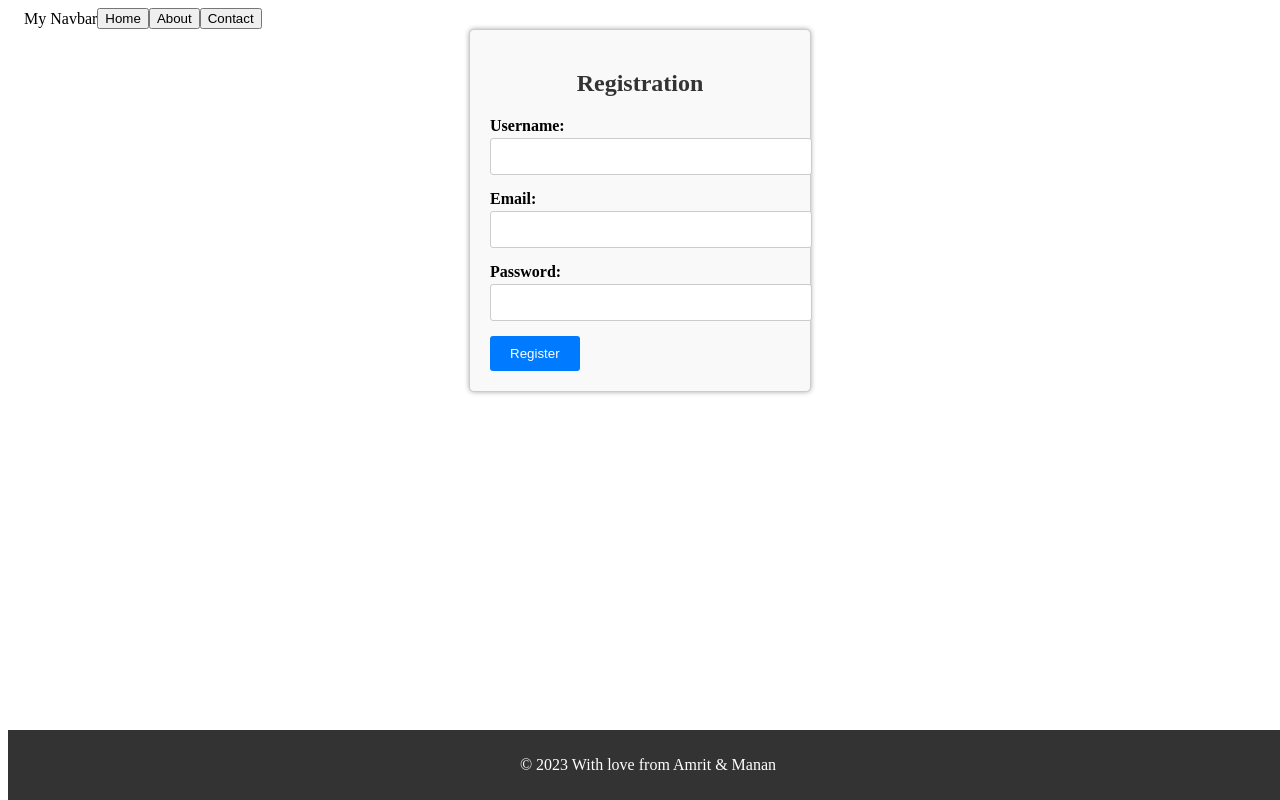
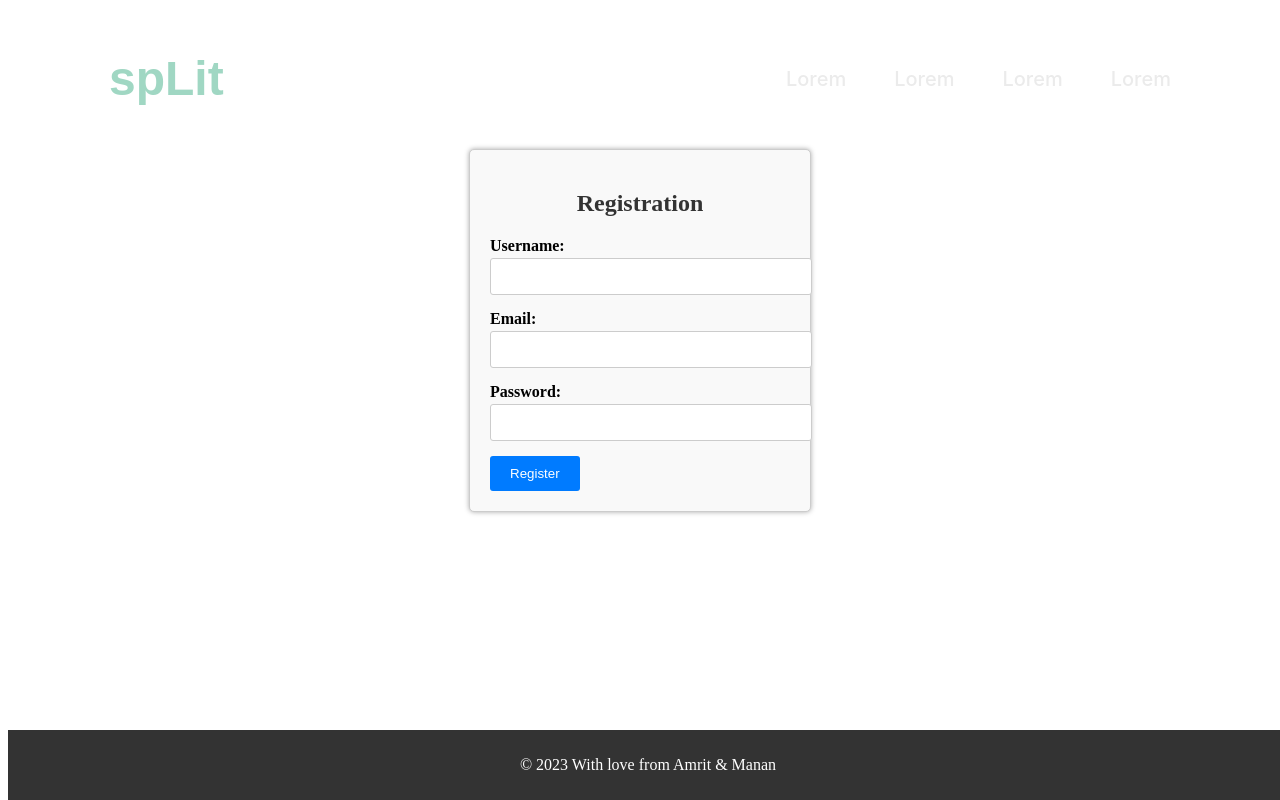
Before and after one commit to mananmathur7701/Splitwise, an Angular app in the folder Splitwise_Frontend/: page / in a window 1280 px wide. Built offline with nearby package versions, Linux system fonts and the light colour scheme.

Commit message:
landing page updated

```diff
--- a/Splitwise_Frontend/src/app/app.component.css
+++ b/Splitwise_Frontend/src/app/app.component.css
@@ -0,0 +1,7 @@
+
+* {
+    background:  #1a1a1a;
+}
+app-footer {
+    width: 100vw;
+}
--- a/Splitwise_Frontend/src/app/app.module.ts
+++ b/Splitwise_Frontend/src/app/app.module.ts
@@ -10,6 +10,7 @@ import { FooterComponent } from './components/footer/footer.component';
 import { HeaderComponent } from './components/header/header.component';
 import { RouterModule } from '@angular/router';
 import { MatToolbarModule } from '@angular/material/toolbar';
+import { LandingComponent } from './landing/landing.component';
 
 
 
@@ -22,6 +23,7 @@ import { MatToolbarModule } from '@angular/material/toolbar';
     DashboardComponent,
     FooterComponent,
     HeaderComponent,
+    LandingComponent,
 
 
   ],
--- a/Splitwise_Frontend/src/app/components/header/header.component.css
+++ b/Splitwise_Frontend/src/app/components/header/header.component.css
@@ -0,0 +1,34 @@
+.frame-1 {
+  background: transparent;
+  padding: 43px 101px 43px 101px;
+  display: flex;
+  flex-direction: row;
+  align-items: center;
+  justify-content: space-between;
+  /* width: 100%; */
+  position: relative;
+  /* overflow: hidden; */
+  max-width: 100vw;
+}
+.sp-lit {
+  color: #a0d7c3;
+  text-align: left;
+  font: 700 48px "Amiri", sans-serif;
+  position: relative;
+}
+.frame-2 {
+  display: flex;
+  flex-direction: row;
+  gap: 48px;
+  align-items: center;
+  justify-content: flex-start;
+  flex-shrink: 1;
+  width: max-content !important;
+  position: relative;
+}
+.lorem {
+  color: #ebebeb;
+  text-align: left;
+  font: 500 20px "Inter", sans-serif;
+  position: relative;
+}
--- a/Splitwise_Frontend/src/app/components/header/header.component.html
+++ b/Splitwise_Frontend/src/app/components/header/header.component.html
@@ -1,9 +1,24 @@
 <!-- <p>header works!</p> -->
+<!--
+<mat-toolbar color="transparent">
+  <div class="logo">
+    <img src="../../../assets/flame-bitcoin-p2p-3.png">
+  </div>
+    <span style="margin-right: 10px">SPLIttR</span>
+    <span class="spacer"></span>
+    <button mat-button routerLink="/" style="border-radius: 5px; margin-right: 10px;">Home</button>
+    <button mat-button routerLink="/about" style="border-radius: 5px; margin-right: 10px;">About</button>
+    <button mat-button routerLink="/contact" style="border-radius: 5px; margin-right: 10px;">Contact</button>
+    <button mat-button routerLink="/" style="border-radius: 5px; margin-left: auto; margin-right: 10px;">Login</button>
+    <button mat-button routerLink="/about" style="border-radius: 5px; margin-right: 10px;">Signup</button>
+  </mat-toolbar> -->
 
-<mat-toolbar color="primary">
-    <span>My Navbar</span>
-    <span class="spacer"></span>
-    <button mat-button routerLink="/">Home</button>
-    <button mat-button routerLink="/about">About</button>
-    <button mat-button routerLink="/contact">Contact</button>
-  </mat-toolbar>
+  <div class="frame-1">
+    <div class="sp-lit">spLit</div>
+    <div class="frame-2">
+      <div class="lorem">Lorem</div>
+      <div class="lorem">Lorem</div>
+      <div class="lorem">Lorem</div>
+      <div class="lorem">Lorem</div>
+    </div>
+  </div>
--- /dev/null
+++ b/Splitwise_Frontend/src/app/landing/landing.component.css
@@ -0,0 +1,81 @@
+
+/* body {
+    background-color: #b33d3d; /* Replace with your chosen background color
+  }
+  */
+  .frame-5,
+.frame-5 * {
+  box-sizing: border-box;
+}
+.frame-5 {
+  width: 1843px;
+  height: 761px;
+  position: relative;
+}
+.frame-4 {
+  width: 1688px;
+  height: 564px;
+  position: absolute;
+  left: 155px;
+  top: 0px;
+}
+._3-d-casual-life-guy-shopping-online-1 {
+  width: 534px;
+  height: 567px;
+  position: absolute;
+  left: 1036px;
+  top: 19px;
+}
+.frame-3 {
+  display: flex;
+  flex-direction: column;
+  gap: 28px;
+  align-items: flex-start;
+  justify-content: flex-start;
+  position: absolute;
+  left: 155px;
+  top: 86px;
+}
+.lorem-ipsum {
+  color: #a0d7c3;
+  text-align: left;
+  font: 700 113px/140% "Amiri", sans-serif;
+  position: relative;
+}
+.lorem-ipsum-dolor-sit-amet-consectetur-adipisicing-elit-repellat-animi-ratione-eligendi-repellendus-nemo-doloremque-dolor-delectus-esse-doloribus-quaerat-vero-corrupti-ex-voluptate-fuga-officiis-quam-corporis-sunt-quidem {
+  color: #80938c;
+  text-align: left;
+  font: 400 27px "Inter", sans-serif;
+  position: relative;
+  width: 759px;
+}
+.vector {
+  position: absolute;
+  left: 0px;
+  top: 33px;
+  overflow: visible;
+  z-index: 0;
+}
+.download-button {
+  padding: 16px 48px;
+  background: #a0d7c3;
+  color: #143a2c;
+  font-weight: 500;
+  font-size: 18px;
+  border: 0;
+  border-radius: 6px;
+  width: max-content;
+  z-index: 99999999;
+}
+
+.download-button:hover {
+  background: #427462;
+  color: white;
+}
+
+.oinkita {
+  display: flex;
+  flex-direction: column;
+  gap: 36px;
+  /* width: max-content; */
+}
```
Also changed, not shown: Splitwise_Frontend/src/app/components/footer/footer.component.html (+5 -4 lines), Splitwise_Frontend/src/app/landing/landing.component.html (added, +36 -0 lines), Splitwise_Frontend/src/app/landing/landing.component.ts (added, +10 -0 lines), 1 other file (tests, documents, lock files or other folders).
